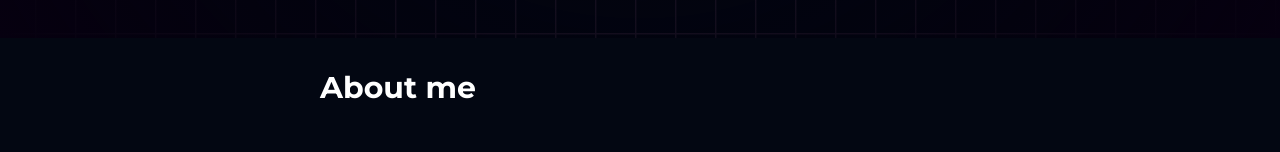
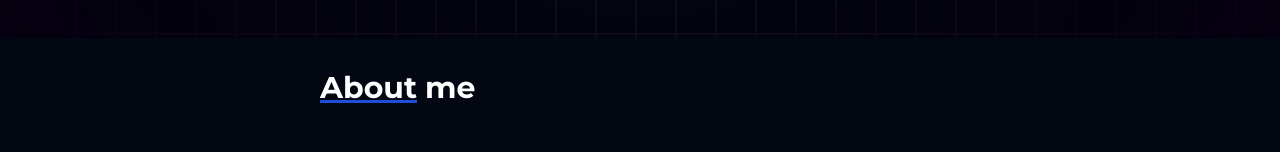
Before and after one commit to thnhdtdev/portfolio, a React (Vite) app: page / in a window 1280 px wide. Shown: the part 762-914 px from the top of the page. Built offline with nearby package versions, Linux system fonts and the light colour scheme; grey boxes are pictures that could not be loaded.

Commit message:
✨  feat: underline color title about me

```diff
--- a/src/components/sections/about_section.jsx
+++ b/src/components/sections/about_section.jsx
@@ -8,7 +8,10 @@ const AboutSection = () => {
 	return (
 		<div className="bg-gray-950 w-full px-8 md:px-40 lg:px-80 py-8">
 			<FadeInSection>
-				<div className="mb-12 text-3xl font-bold">About me</div>
+				<div className="mb-12 text-3xl font-bold flex gap-2">
+					<div className="underline decoration-blue-700">About</div>
+					<div>me</div>
+				</div>
 			</FadeInSection>
 			<div className="flex flex-col gap-8 md:flex-row md:justify-between md:items-start">
 				<div className="flex-1">
```
